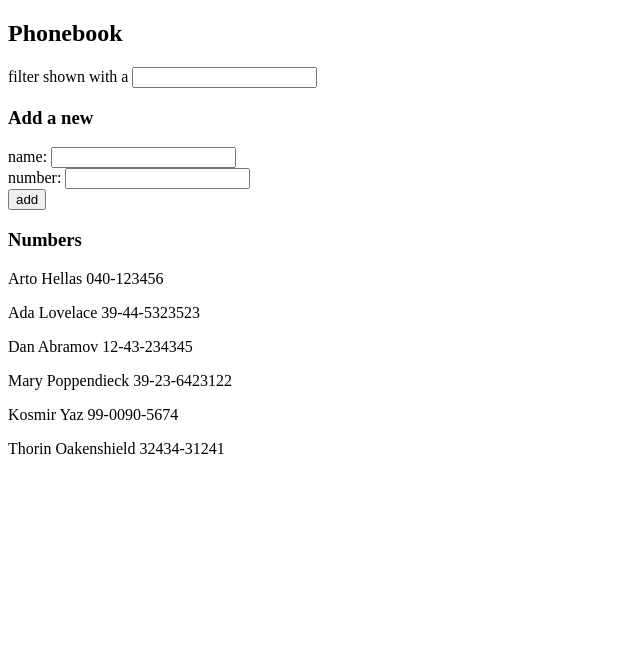
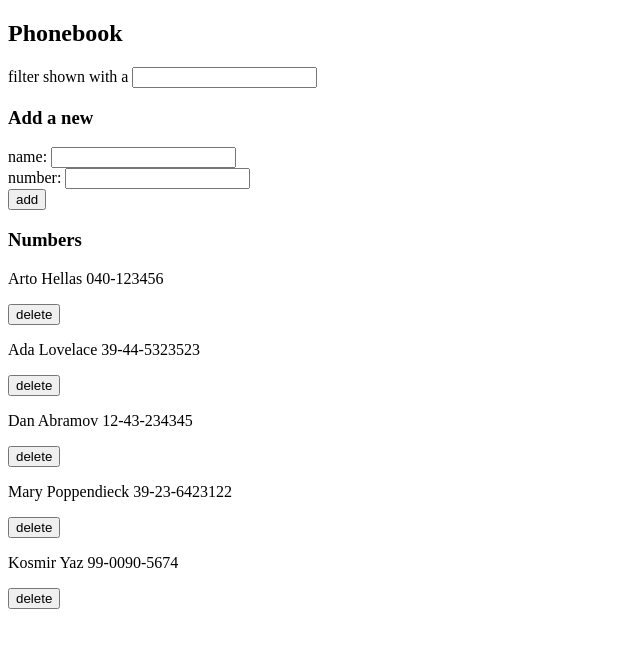
Before and after one commit to Anna-Gladush/fullstackopen, a React (Vite) app in the folder part2/phonebook/: page / in a window 1280 px wide. Shown: the top 648 px of the page, without its empty margins (0-640 px from the left). Built offline with nearby package versions, Linux system fonts and the light colour scheme; data requests are answered from the project's data file.

Commit message:
feat: 2.14

```diff
--- a/part2/phonebook/db.json
+++ b/part2/phonebook/db.json
@@ -24,11 +24,6 @@
       "name": "Kosmir Yaz",
       "number": "99-0090-5674",
       "id": "h56ZWCmgWhE"
-    },
-    {
-      "name": "Thorin Oakenshield",
-      "number": "32434-31241",
-      "id": "FxpPiJNw9kU"
     }
   ],
   "$schema": "./node_modules/json-server/schema.json"
--- a/part2/phonebook/src/App.jsx
+++ b/part2/phonebook/src/App.jsx
@@ -28,6 +28,11 @@ function App() {
       .catch((err) => console.log(err))
   }
 
+  const remove = (id) => {
+    personService.remove(id);
+    setPersons(persons.filter(n => n.id !== id))
+  }
+
   useEffect(() => {
     personService
       .getAll()
@@ -35,7 +40,6 @@ function App() {
         setPersons(people)
       })
   }, [])
-
 
   return (
     <>
@@ -45,7 +49,7 @@ function App() {
       <h3>Add a new</h3>
       <PersonForm savePersons={savePersons} newName={newName} setNewName={setNewName} newNumber={newNumber} setNewNumber={setNewNumber}/>
       <h3>Numbers</h3>
-      <Persons persons={persons} />
+      <Persons persons={persons} remove={remove}/>
     </div>
     </>
   )
--- a/part2/phonebook/src/components/Persons.jsx
+++ b/part2/phonebook/src/components/Persons.jsx
@@ -1,7 +1,18 @@
-const Persons = ({persons}) => {
+const Persons = ({persons, remove}) => {
   return (
     <>
-      {persons.map(person => <p key={person.id}>{person.name} {person.number}</p>)}
+      {persons.map(person => {
+        return (
+          <div key={person.id}>
+            <p>{person.name} {person.number}</p>
+            <button onClick={() => {
+              if (window.confirm("Do you want to delete this person?")) {
+                remove(person.id)
+              }
+              }}>delete</button>
+          </div>
+        )
+      })}
     </>
   )
 }
--- a/part2/phonebook/src/services/persons.js
+++ b/part2/phonebook/src/services/persons.js
@@ -12,8 +12,7 @@ const create = (newObject) => {
 };
 
 const remove = (id) => {
-  const request = axios.delete(id);
-  return request.then((res) => res.data);
+  return axios.delete(`${baseUrl}/${id}`).catch((err) => console.log(err));
 };
 
 export default { getAll, create, remove };
```
